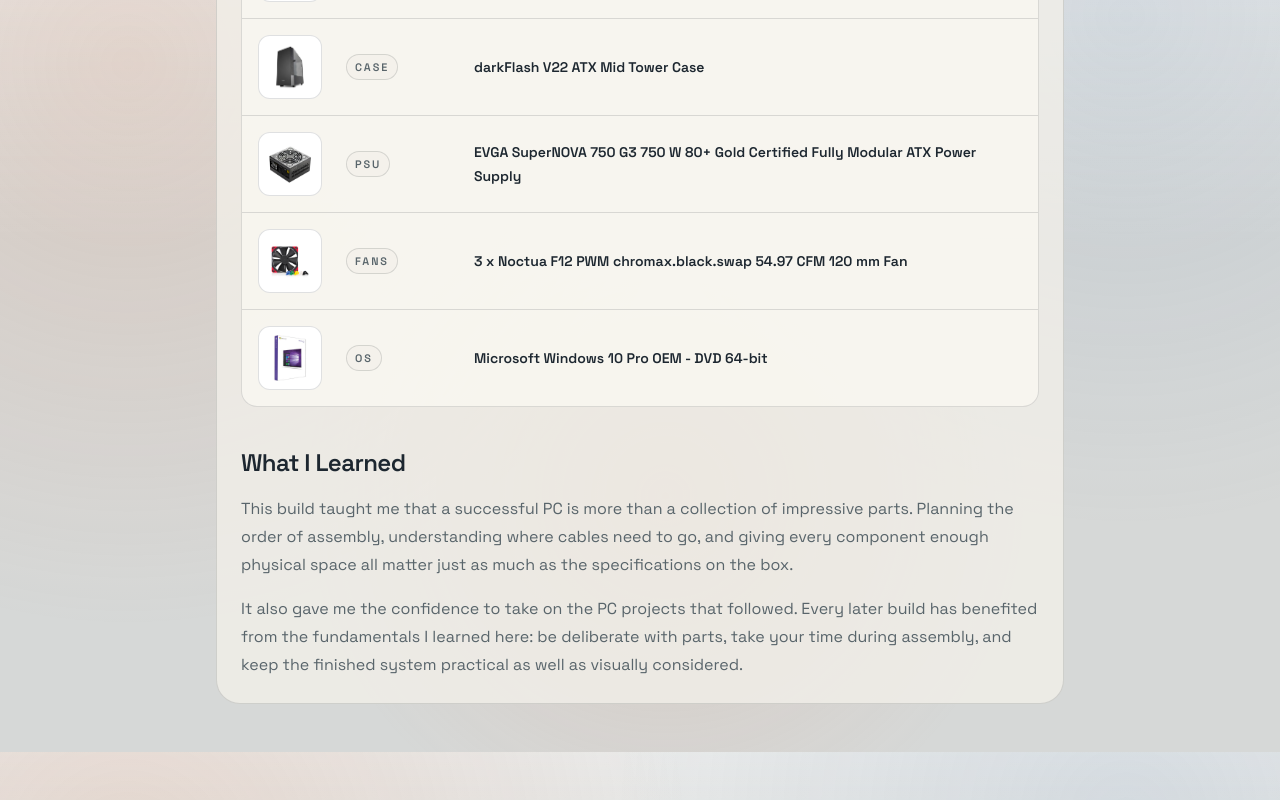
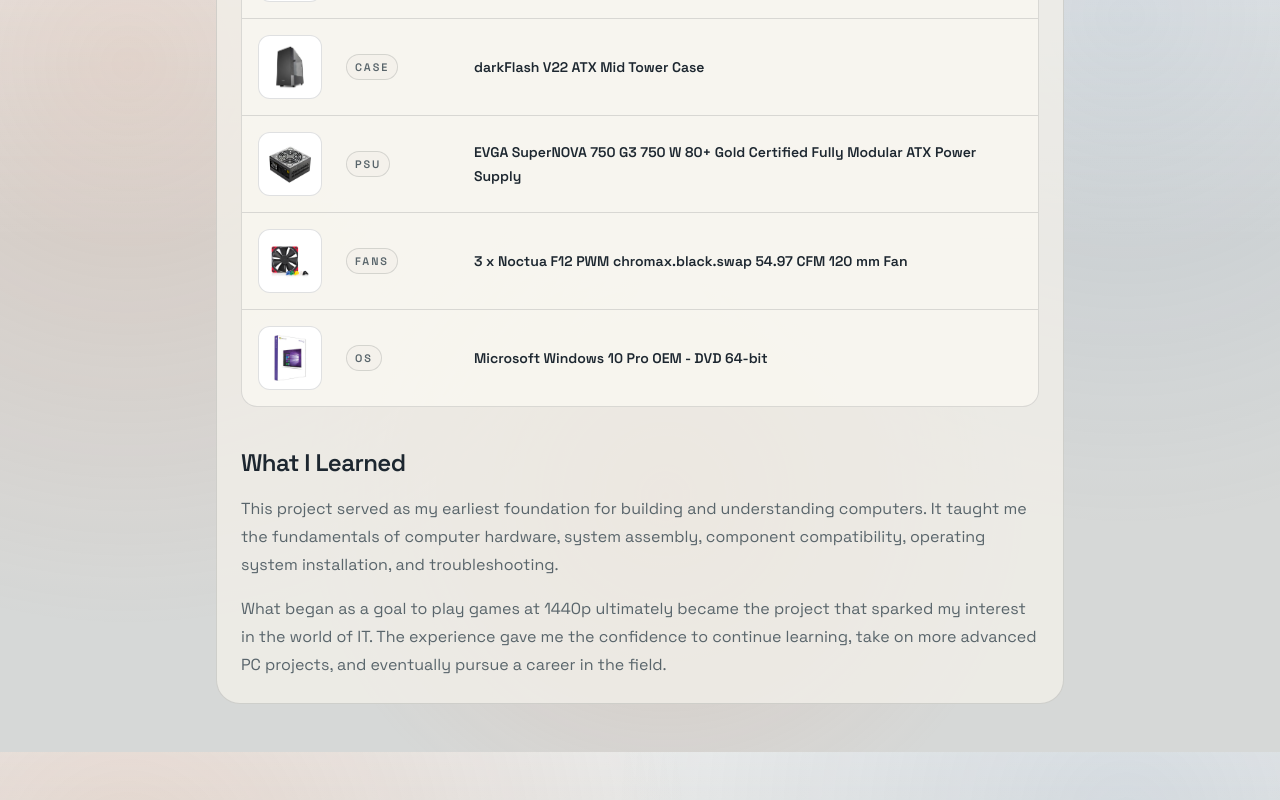
Before and after one commit to RickySerrano904/RickySerrano.dev, a Next.js app: page /projects/first-pc-build in a window 1280 px wide. Shown: the part 3248-4048 px from the top of the page. Built offline with nearby package versions, Linux system fonts and the light colour scheme.

Commit message:
docs: expand 'first PC' project description

```diff
--- a/app/projects/first-pc-build/page.mdx
+++ b/app/projects/first-pc-build/page.mdx
@@ -103,7 +103,12 @@ this PC as my primary system, though I'm already looking forward to starting a n
 
 ## What I Learned
 
-This build taught me that a successful PC is more than a collection of impressive parts. Planning the order of assembly, understanding where cables need to go, and giving every component enough physical space all matter just as much as the specifications on the box.
+This project served as my earliest foundation for building and understanding computers.
+It taught me the fundamentals of computer hardware, system assembly, component compatibility,
+operating system installation, and troubleshooting.
 
-It also gave me the confidence to take on the PC projects that followed. Every later build has benefited from the fundamentals I learned here: be deliberate with parts, take your time during assembly, and keep the finished system practical as well as visually considered.
+What began as a goal to play games at 1440p ultimately became the project that sparked
+my interest in the world of IT. The experience gave me the confidence to continue learning,
+take on more advanced PC projects, and eventually pursue a career in the field.
+
 </ProjectCaseStudyLayout>
```
